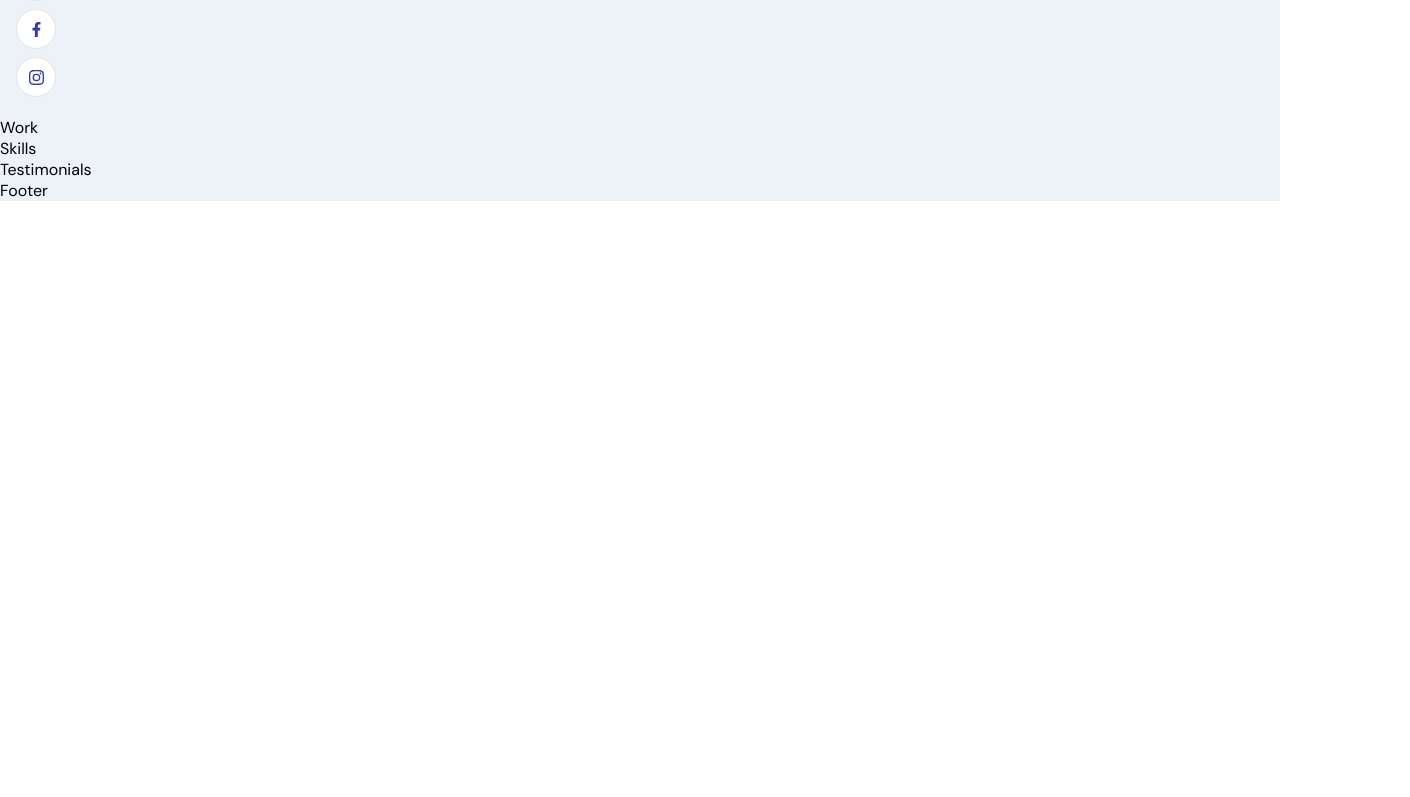
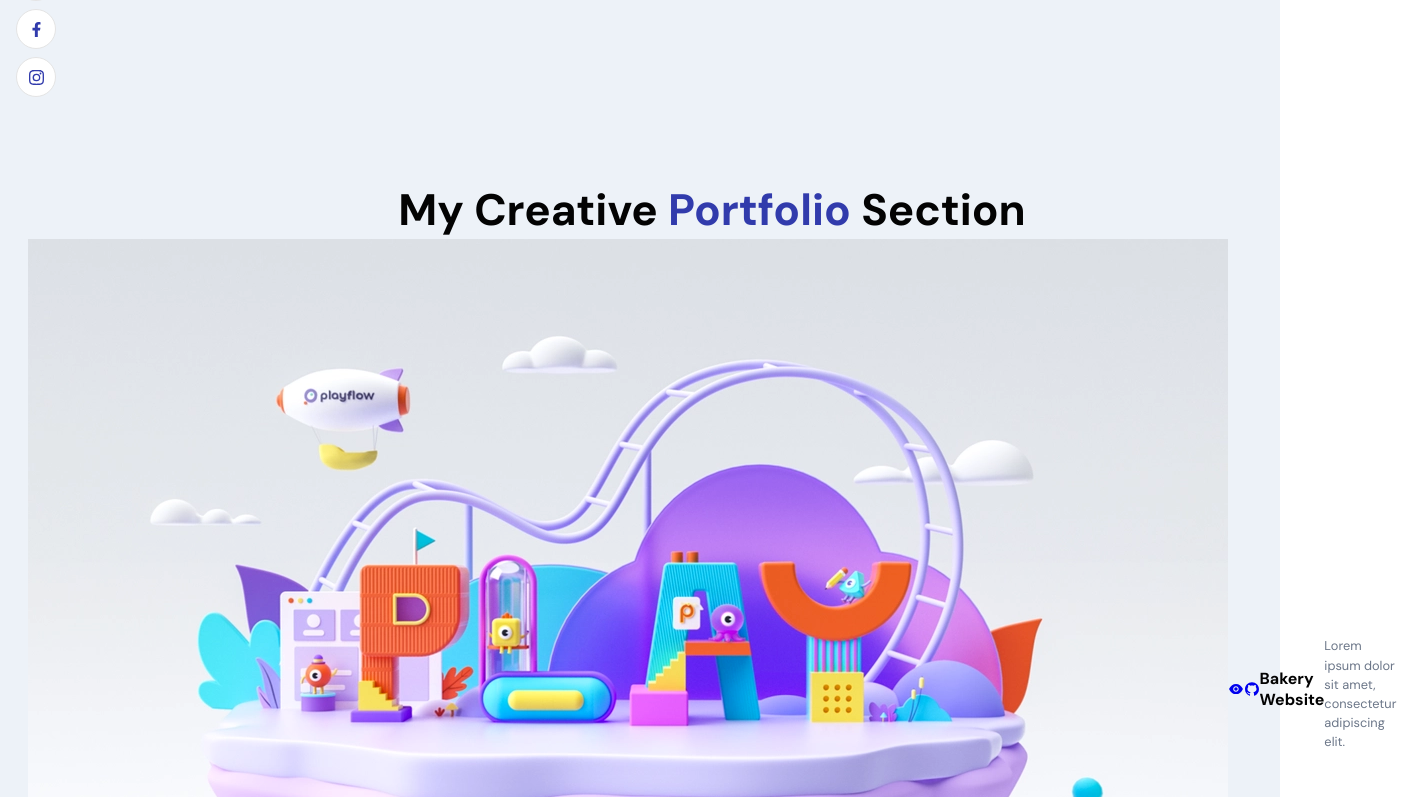
Before and after one commit to Afoojnr/portfolio, a React (Create React App) app in the folder frontend/: page / in a window 1280 px wide. Shown: the part 1483-2280 px from the top of the page, 1410 px wide, since content can reach past the window. Before the commit the page ends 1684 px from the top, so only its background shows below. Built offline with nearby package versions, Linux system fonts and the light colour scheme.

Commit message:
work html

```diff
--- a/frontend/src/containers/Header/Header.jsx
+++ b/frontend/src/containers/Header/Header.jsx
@@ -16,7 +16,7 @@ const scaleVariants = {
 };
 const Header = () => {
   return (
-    <div  className="app__header app__flex">
+    <div className="app__header app__flex">
       <motion.div
         whileInView={{ x: [-100, 0], opacity: [0, 1] }}
         transition={{ duration: 0.5 }}
@@ -65,4 +65,4 @@ const Header = () => {
   );
 };
 
-export default AppWrap(Header, 'home');
+export default AppWrap(Header, "home");
--- a/frontend/src/containers/Work/Work.jsx
+++ b/frontend/src/containers/Work/Work.jsx
@@ -1,9 +1,223 @@
-import React from 'react'
-import './Work.scss'
+import React, { useState } from "react";
+import { AiFillEye, AiFillGithub } from "react-icons/ai";
+import { motion } from "framer-motion";
+import { images } from "../../constants";
+
+import { AppWrap, MotionWrap } from "../../wrapper";
+
+const works = [
+  {
+    title: "Bakery Website",
+    description: "Lorem ipsum dolor sit amet, consectetur adipiscing elit.",
+    image: images.about01,
+    url: "https://www.example.com/project-a",
+    gitUrl: "https://www.github.com",
+    technologies: ["React", "Node.js", "MongoDB"],
+  },
+  {
+    title: "Project B",
+    description:
+      "Praesent vel libero euismod, malesuada nulla eget, eleifend mi.",
+    image: images.about02,
+    url: "https://www.example.com/project-b",
+    gitUrl: "https://www.github.com",
+    technologies: ["React", "Firebase", "Bootstrap"],
+  },
+  {
+    title: "Project C",
+    description: "Nam sit amet elit sed nibh sollicitudin congue.",
+    image: images.about03,
+    url: "https://www.example.com/project-c",
+    gitUrl: "https://www.github.com",
+    technologies: ["Vue.js", "AWS", "Sass"],
+  },
+  {
+    title: "Project C",
+    description: "Nam sit amet elit sed nibh sollicitudin congue.",
+    image: images.about04,
+    url: "https://www.example.com/project-c",
+    gitUrl: "https://www.github.com",
+    technologies: ["Vue.js", "AWS", "Sass"],
+  },
+];
+
 const Work = () => {
+  const [animateCard, setAnimateCard] = useState({ y: 0, opacity: 1 });
   return (
-    <div>Work</div>
-  )
-}
+    <>
+      <h2 className="head-text">
+        My Creative <span>Portfolio</span> Section
+      </h2>
+      <motion.div
+        animate={animateCard}
+        transition={{ duration: 0.5, delayChildren: 0.5 }}
+        className="app__work-portfolio"
+      >
+        {works.map((work, index) => (
+          <div className="app__work-item app__flex" key={index}>
+            <div className="app__work-img app__flex">
+              <img src={work.image} alt={work.title} />
+              <motion.div
+                whileHover={{ opacity: [0, 1] }}
+                transition={{
+                  duration: 0.25,
+                  ease: "easeInOut",
+                  staggerChildren: 0.5,
+                }}
+                className="app__work-hover app__flex"
+              >
+                <a href={work.url} target="_blank" rel="noreferrer">
+                  <motion.div
+                    whileHover={{ scale: [1, 0.9] }}
+                    whileInView={{ scale: [0, 1] }}
+                    transition={{
+                      duration: 0.25,
+                    }}
+                    className="app__flex"
+                  >
+                    <AiFillEye />
+                  </motion.div>
+                </a>
+                <a href={work.gitUrl} target="_blank" rel="noreferrer">
+                  <motion.div
+                    whileHover={{ scale: [1, 0.9] }}
+                    whileInView={{ scale: [0, 1] }}
+                    transition={{
+                      duration: 0.25,
+                    }}
+                    className="app__flex"
+                  >
+                    <AiFillGithub />
+                  </motion.div>
+                </a>
+              </motion.div>
+            </div>
+            <div className="app__work-content app__flex">
+              <h4 className="bold-text">{work.title}</h4>
+              <p className="p-text " style={{ marginTop: 10 }}>{work.description}</p>
+              {/* <div className="app__work-tag app__flex"></div> */}
+            </div>
+          </div>
+        ))}
+      </motion.div>
+    </>
+  );
+};
 
-export default Work
+export default AppWrap(Work,'work');
+
+// import React, { useState, useEffect } from 'react';
+// import { AiFillEye, AiFillGithub } from 'react-icons/ai';
+// import { motion } from 'framer-motion';
+
+// import { AppWrap, MotionWrap } from '../../wrapper';
+// import { urlFor, client } from '../../client';
+// import './Work.scss';
+
+// const Work = () => {
+//   const [works, setWorks] = useState([]);
+//   const [filterWork, setFilterWork] = useState([]);
+//   const [activeFilter, setActiveFilter] = useState('All');
+//   const [animateCard, setAnimateCard] = useState({ y: 0, opacity: 1 });
+
+//   useEffect(() => {
+//     const query = '*[_type == "works"]';
+
+//     client.fetch(query).then((data) => {
+//       setWorks(data);
+//       setFilterWork(data);
+//     });
+//   }, []);
+
+//   const handleWorkFilter = (item) => {
+//     setActiveFilter(item);
+//     setAnimateCard([{ y: 100, opacity: 0 }]);
+
+//     setTimeout(() => {
+//       setAnimateCard([{ y: 0, opacity: 1 }]);
+
+//       if (item === 'All') {
+//         setFilterWork(works);
+//       } else {
+//         setFilterWork(works.filter((work) => work.tags.includes(item)));
+//       }
+//     }, 500);
+//   };
+
+//   return (
+//     <>
+//       <h2 className="head-text">My Creative <span>Portfolio</span> Section</h2>
+
+//       <div className="app__work-filter">
+//         {['UI/UX', 'Web App', 'Mobile App', 'React JS', 'All'].map((item, index) => (
+//           <div
+//             key={index}
+//             onClick={() => handleWorkFilter(item)}
+//             className={`app__work-filter-item app__flex p-text ${activeFilter === item ? 'item-active' : ''}`}
+//           >
+//             {item}
+//           </div>
+//         ))}
+//       </div>
+
+//       <motion.div
+//         animate={animateCard}
+//         transition={{ duration: 0.5, delayChildren: 0.5 }}
+//         className="app__work-portfolio"
+//       >
+//         {filterWork.map((work, index) => (
+//           <div className="app__work-item app__flex" key={index}>
+//             <div
+//               className="app__work-img app__flex"
+//             >
+//               <img src={urlFor(work.imgUrl)} alt={work.name} />
+
+//               <motion.div
+//                 whileHover={{ opacity: [0, 1] }}
+//                 transition={{ duration: 0.25, ease: 'easeInOut', staggerChildren: 0.5 }}
+//                 className="app__work-hover app__flex"
+//               >
+//                 <a href={work.projectLink} target="_blank" rel="noreferrer">
+
+//                   <motion.div
+//                     whileInView={{ scale: [0, 1] }}
+//                     whileHover={{ scale: [1, 0.90] }}
+//                     transition={{ duration: 0.25 }}
+//                     className="app__flex"
+//                   >
+//                     <AiFillEye />
+//                   </motion.div>
+//                 </a>
+//                 <a href={work.codeLink} target="_blank" rel="noreferrer">
+//                   <motion.div
+//                     whileInView={{ scale: [0, 1] }}
+//                     whileHover={{ scale: [1, 0.90] }}
+//                     transition={{ duration: 0.25 }}
+//                     className="app__flex"
+//                   >
+//                     <AiFillGithub />
+//                   </motion.div>
+//                 </a>
+//               </motion.div>
+//             </div>
+
+//             <div className="app__work-content app__flex">
+//               <h4 className="bold-text">{work.title}</h4>
+//               <p className="p-text" style={{ marginTop: 10 }}>{work.description}</p>
+
+//               <div className="app__work-tag app__flex">
+//                 <p className="p-text">{work.tags[0]}</p>
+//               </div>
+//             </div>
+//           </div>
+//         ))}
+//       </motion.div>
+//     </>
+//   );
+// };
+
+// export default AppWrap(
+//   MotionWrap(Work, 'app__works'),
+//   'work',
+//   'app__primarybg',
+// );
--- a/frontend/src/wrapper/AppWrap.js
+++ b/frontend/src/wrapper/AppWrap.js
@@ -14,6 +14,7 @@ const AppWrap = (Component, idName, classNames) =>
           </div>
         </div>
         <NavigationDots active={idName} />
+
       </div>
     );
   };
--- /dev/null
+++ b/frontend/src/wrapper/MotionWrap.js
@@ -0,0 +1,16 @@
+import React from 'react';
+import { motion } from 'framer-motion';
+
+const MotionWrap = (Component, classNames) => function HOC() {
+  return (
+    <motion.div
+      whileInView={{ y: [100, 50, 0], opacity: [0, 0, 1] }}
+      transition={{ duration: 0.5 }}
+      className={`${classNames} app__flex`}
+    >
+      <Component />
+    </motion.div>
+  );
+};
+
+export default MotionWrap;
--- a/frontend/src/wrapper/index.js
+++ b/frontend/src/wrapper/index.js
@@ -1 +1,2 @@
 export { default as AppWrap } from "./AppWrap";
+export { default as MotionWrap } from "./MotionWrap";
```
